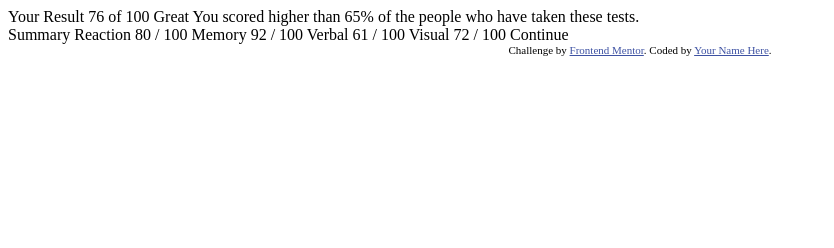
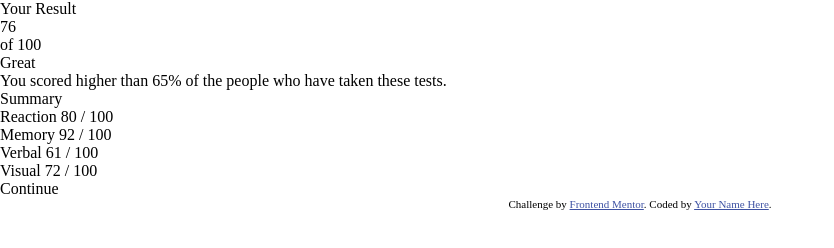
Before and after one commit to koreynichols/results-summary-component, a plain HTML site: page index.html in a window 1280 px wide. Shown: the whole page, without its empty margins (0-834 px from the left). Drawn offline with Linux system fonts and the light colour scheme.

Commit message:
added css variables for colors. added html tags (not done)

```diff
--- a/index.html
+++ b/index.html
@@ -16,30 +16,48 @@
 </head>
 <body>
   <main>
-    <div>
-      Your Result
-      76
-      of 100
-
-      Great
-      You scored higher than 65% of the people who have taken these tests.
+    <div class="result-container">
+      <div class="result-section">
+        <div class="result-content">
+          <p>Your Result</p>
+          <div class="score-container">
+            <div class="score-content">
+              <p>76</p>
+              <p>of 100</p>
             </div>
-    <div>
-      Summary
-
+          </div>
+          <div class="feedback-container">
+            <p>Great</p>
+            <p>You scored higher than 65% of the people who have taken these tests.</p>
+          </div>
+        </div>
+      </div>
+      <div class="summary-section">
+        <p>Summary</p>
+        <div class="summary-content">
+          <div class="summary-item">
+            <div class="summary-item-content">
               Reaction
               80 / 100
-
+            </div>
+          </div>
+          <div class="summary-item">
             Memory
             92 / 100
-
+          </div>
+          <div class="summary-item">
             Verbal
             61 / 100
-
+          </div>
+          <div class="summary-item">
             Visual
             72 / 100
-
+          </div>
+        </div>
+        <div class="continue-button-container">
           Continue
+        </div>
+      </div>
     </div>
     <div class="attribution">
       Challenge by <a href="https://www.frontendmentor.io?ref=challenge" target="_blank">Frontend Mentor</a>.
--- a/style.css
+++ b/style.css
@@ -0,0 +1,28 @@
+@import url('https://fonts.googleapis.com/css?family=Hanken+Grotesk:500,700,800');
+
+:root {
+    /* Primary */
+    --light-red: hsl(0, 100%, 67%);
+    --orangey-yellow: hsl(39, 100%, 56%);
+    --green-teal: hsl(166, 100%, 37%);
+    --cobalt-blue: hsl(234, 85%, 45%);
+
+    /* Background Gradients */
+    --light-slate-blue: hsl(252, 100%, 67%);
+    --light-royal-blue: hsl(241, 81%, 54%);
+
+    /* Circle Gradients */
+    --violet-blue: hsla(256, 72%, 46%, 1);
+    --persian-blue: hsla(241, 72%, 46%, 0);
+
+    /* Neutral */
+    --white: hsl(0, 0%, 100%);
+    --pale-blue: hsl(221, 100%, 96%);
+    --light-lavender: hsl(241, 100%, 89%);
+    --dark-gray-blue: hsl(224, 30%, 27%);
+}
+
+* {
+    margin: 0;
+    padding: 0;
+}
```
Lines whose indentation alone changed are shown as unchanged.
